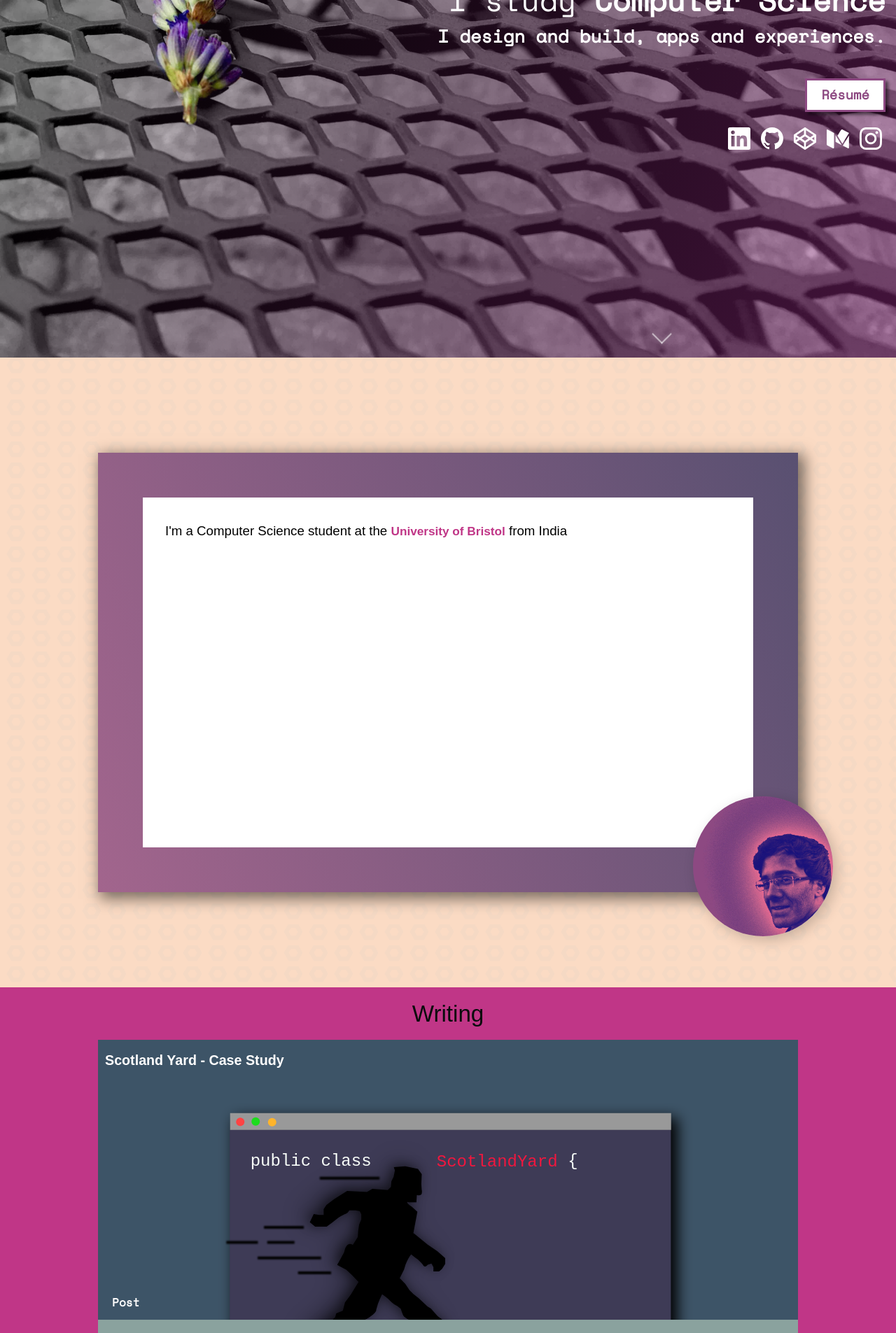
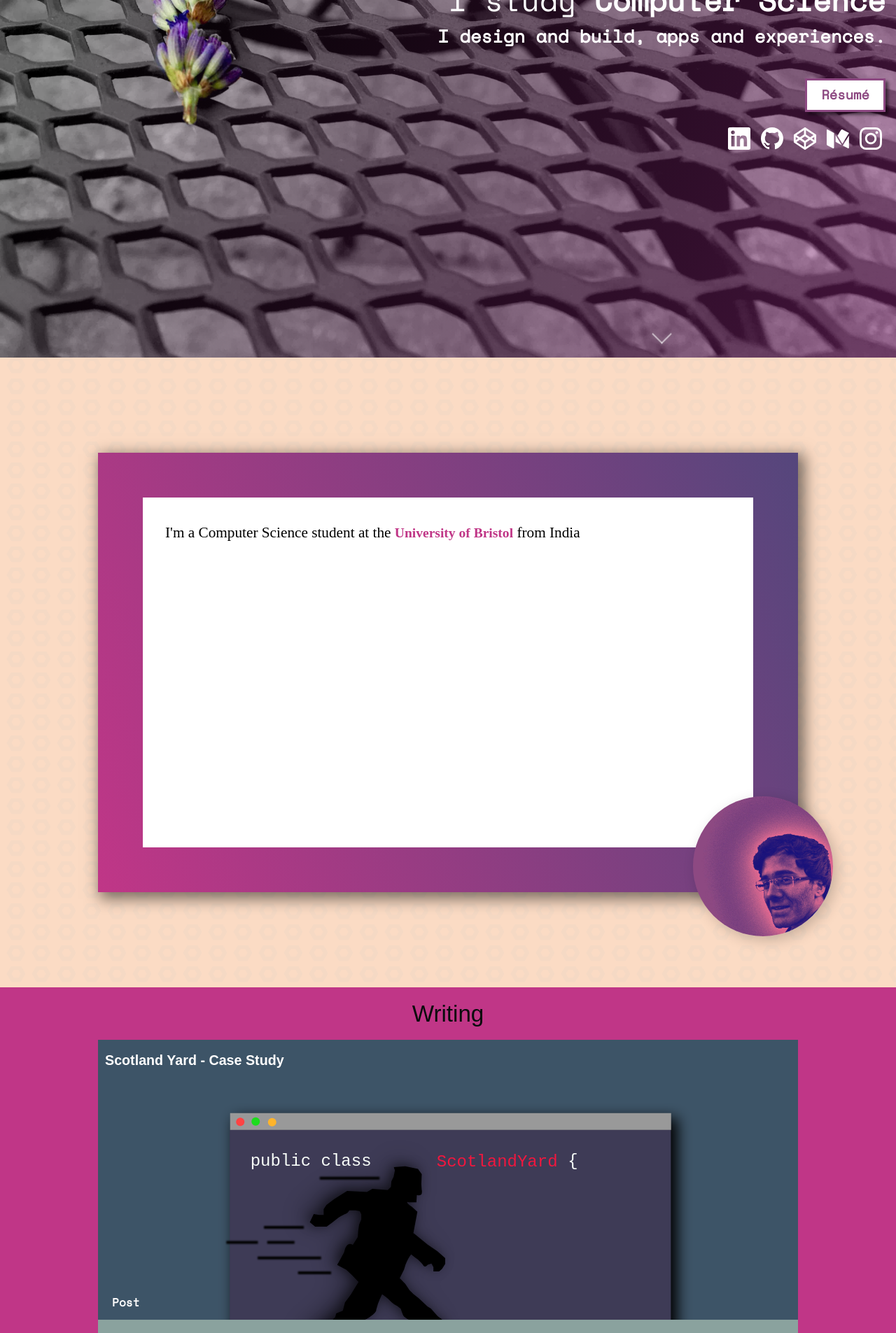
Before and after one commit to bkazi/bkazi.github.io, a Jekyll site: the page built from index.html, in a window 1280 px wide. Shown: the part 389-2294 px from the top of the page at 70% size. Built offline with Jekyll 4.4.1, drawn with Linux system fonts in a browser that asks for light colours; some web fonts are replaced.

Commit message:
Change colors and fonts

```diff
--- a/_sass/_build.scss
+++ b/_sass/_build.scss
@@ -37,7 +37,7 @@
   width: 100%;
   max-width: 1000px;
   padding: 8px;
-  background: linear-gradient(248deg, #595071, #a2658d);
+  background: linear-gradient(248deg, #55467C, $red);
   box-shadow: 6px 6px 20px 4px rgba(0,0,0,0.5);
 }
 
@@ -50,8 +50,7 @@
   padding: 8px;
   padding-bottom: 64px;
   background-color: white;
-  font-family: 'Arima Madurai', sans-serif;
-  font-size: 1.1em;
+  font-size: 1.25em;
   word-wrap: break-word;
   will-change: transform, opacity;
   opacity: 0;
```
